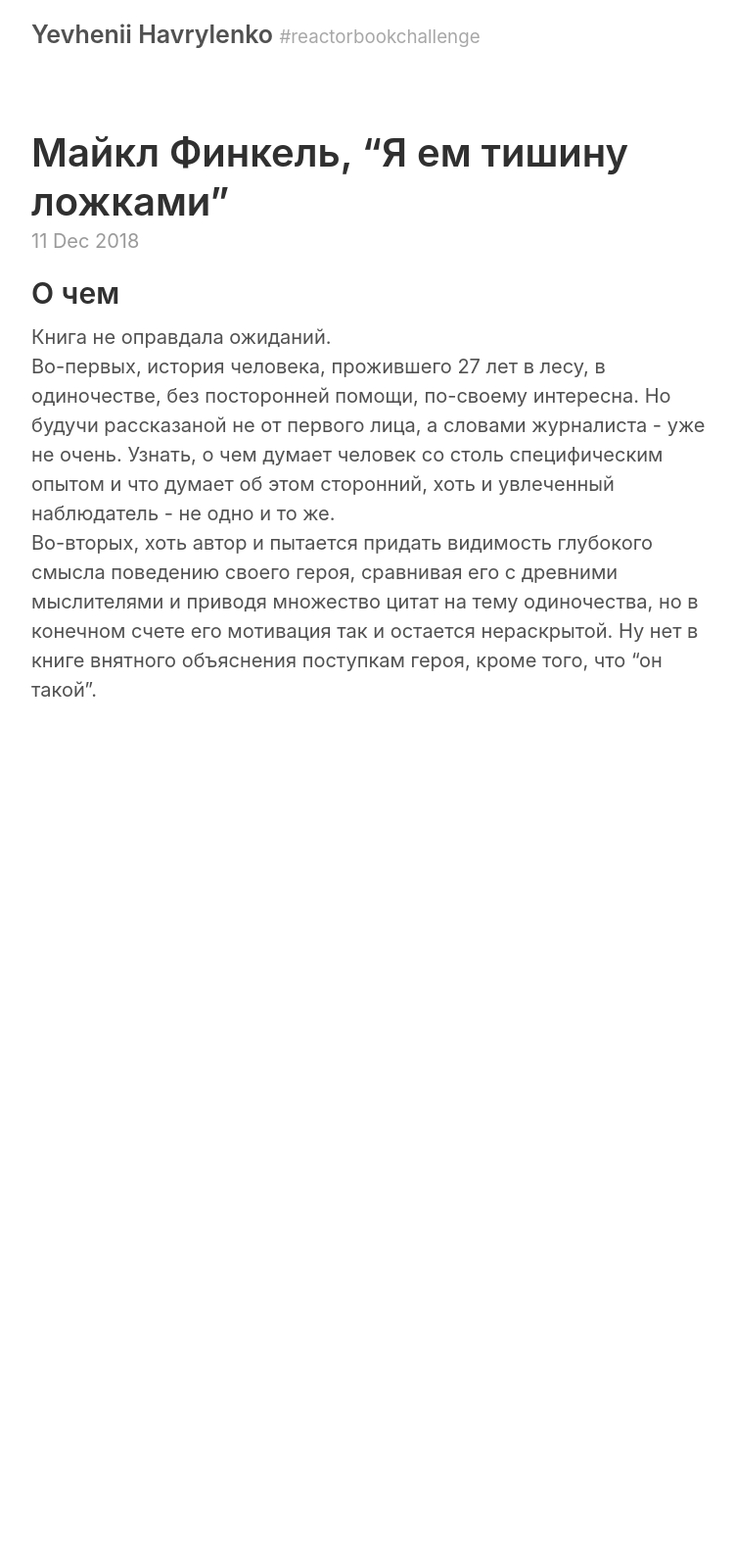
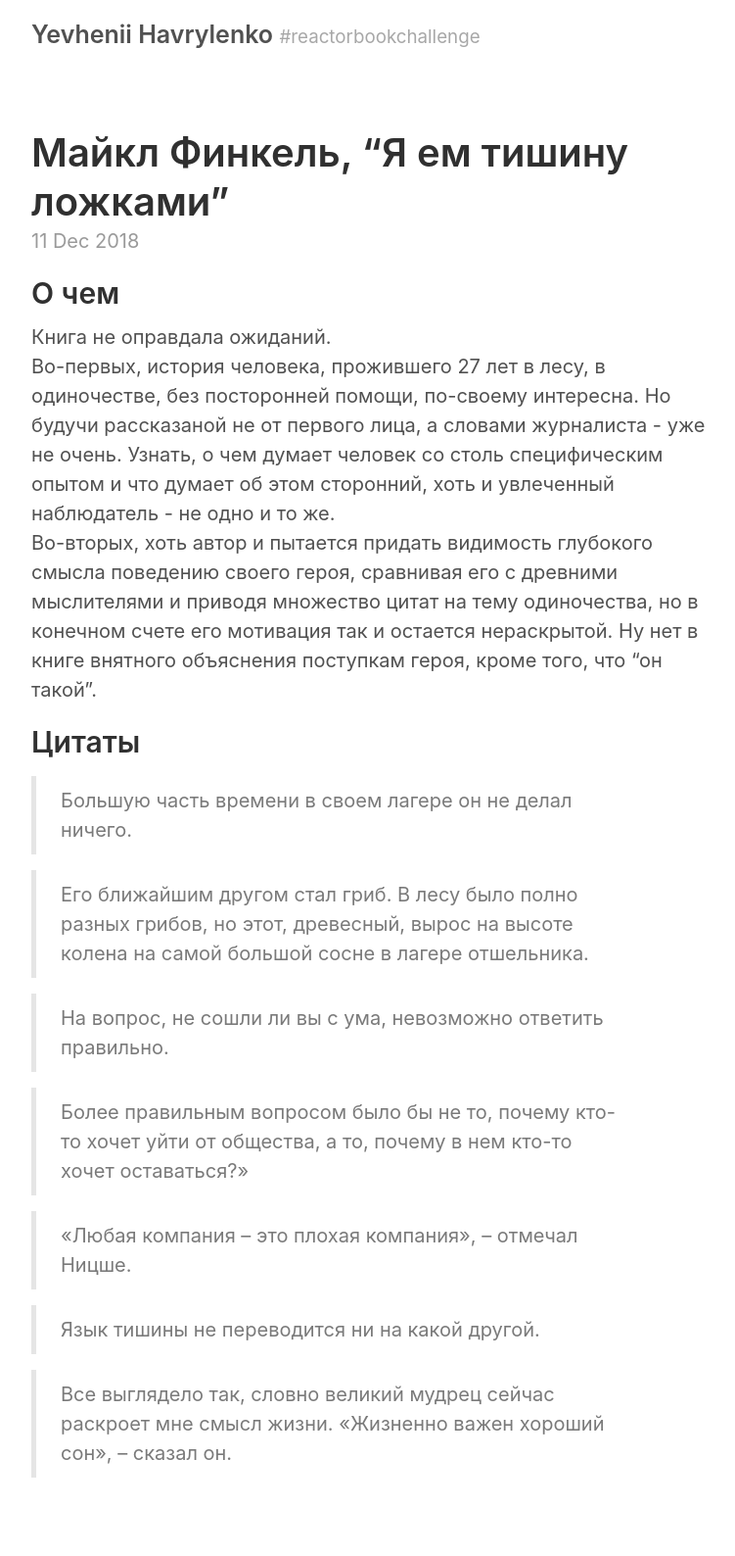
Before and after one commit to yevhenii-havrylenko/yevhenii-havrylenko.github.io, a Jekyll site: the page built from _posts/2018-12-11-the-stranger-in-the-woods.md, in a window 1280 px wide. Shown: the whole page at 98% size, without its empty margins (258-1009 px from the left). Built offline with Jekyll 4.4.1, drawn with Linux system fonts in a browser that asks for light colours; before the commit the page ends 900 px from its top, so only the background shows below that.

Commit message:
Update 2018-12-11-the-stranger-in-the-woods.md

```diff
--- a/_posts/2018-12-11-the-stranger-in-the-woods.md
+++ b/_posts/2018-12-11-the-stranger-in-the-woods.md
@@ -8,3 +8,19 @@ title: 'Майкл Финкель, “Я ем тишину ложками”'
 Книга не оправдала ожиданий.
 Во-первых, история человека,  прожившего 27 лет в лесу, в одиночестве, без посторонней помощи, по-своему интересна. Но будучи рассказаной не от первого лица, а словами журналиста - уже не очень. Узнать, о чем думает человек со столь специфическим опытом и что думает об этом сторонний, хоть и увлеченный наблюдатель - не одно и то же.
 Во-вторых, хоть автор и пытается придать видимость глубокого смысла поведению своего героя, сравнивая его с древними мыслителями и приводя множество цитат на тему одиночества, но в конечном счете его мотивация так и остается нераскрытой. Ну нет в книге внятного объяснения поступкам героя, кроме того, что "он такой".
+
+## Цитаты
+
+>Большую часть времени в своем лагере он не делал ничего.
+
+>Его ближайшим другом стал гриб. В лесу было полно разных грибов, но этот, древесный, вырос на высоте колена на самой большой сосне в лагере отшельника.
+
+>На вопрос, не сошли ли вы с ума, невозможно ответить правильно.
+
+>Более правильным вопросом было бы не то, почему кто-то хочет уйти от общества, а то, почему в нем кто-то хочет оставаться?»
+
+>«Любая компания – это плохая компания», – отмечал Ницше.
+
+>Язык тишины не переводится ни на какой другой.
+
+>Все выглядело так, словно великий мудрец сейчас раскроет мне смысл жизни. «Жизненно важен хороший сон», – сказал он.
```
